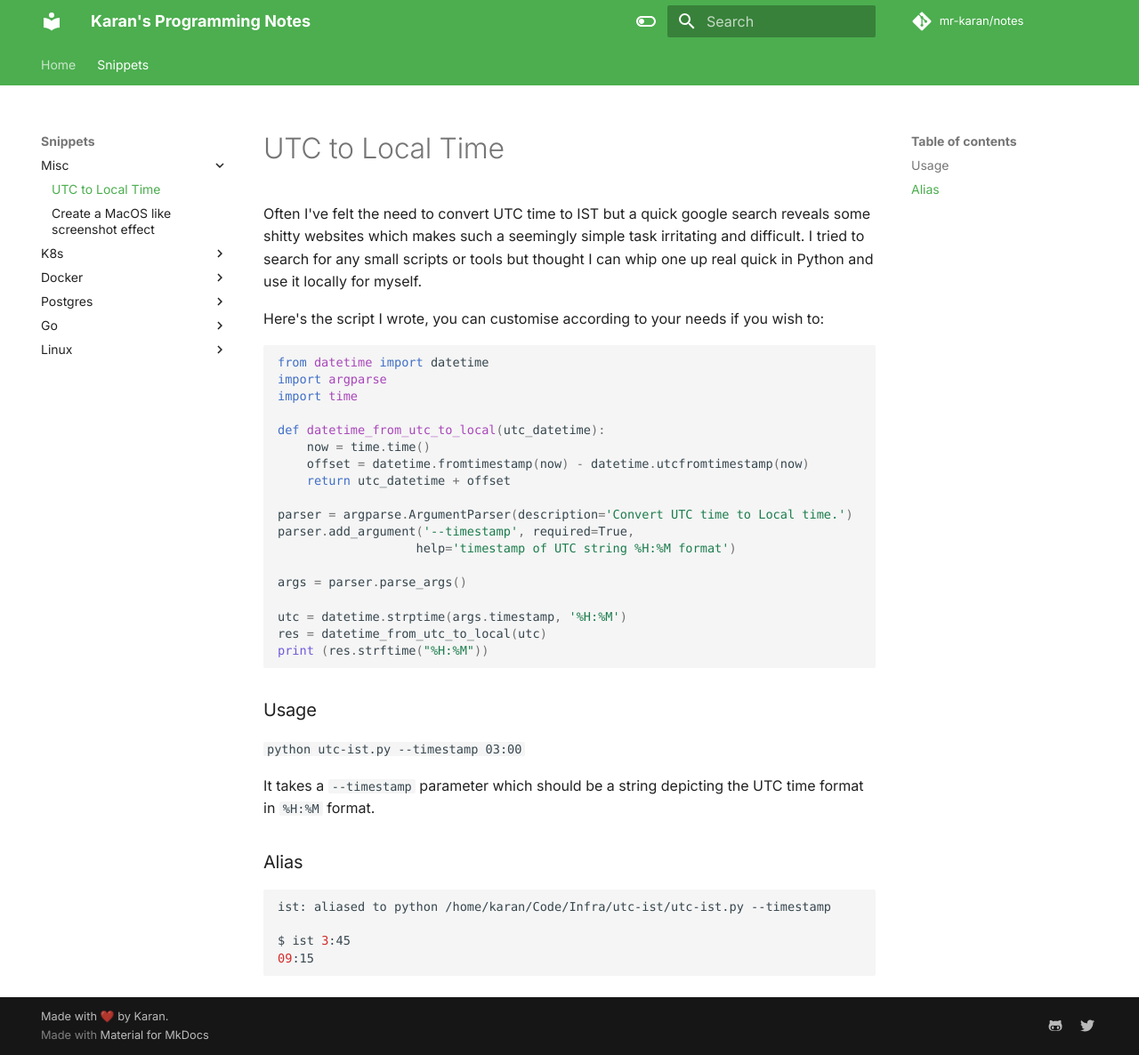
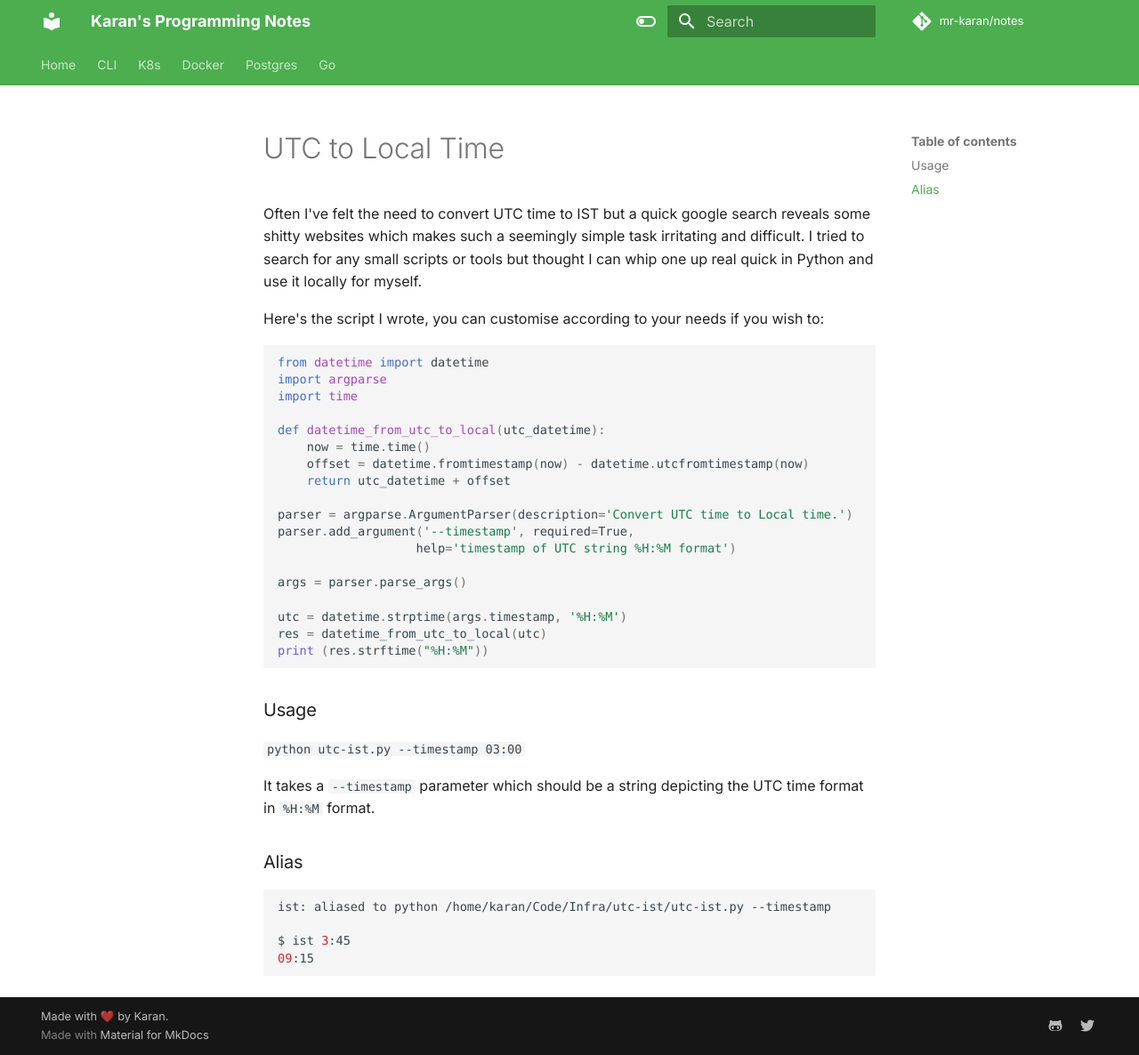
Before and after one commit to mr-karan/notes, an MkDocs documentation site: the page built from docs/cli/utc-local-time.md, in a window 1280 px wide and 1186 px high. Shown: the whole window at 89% size. Built offline with MkDocs 1.6.1 and Material for MkDocs 9.7.7, drawn with Linux system fonts in a browser that asks for light colours; some web fonts are replaced; comment, search, counter and statistics services are not loaded.

Commit message:
chore: Update site nav

```diff
--- a/mkdocs.yml
+++ b/mkdocs.yml
@@ -52,25 +52,21 @@
       link: https://twitter.com/mrkaran_
 nav:
   - Home: index.md
-  - Snippets:
-      - Misc:
-          - snippets/misc/utc-local-time.md
-          - snippets/misc/screenshot-effects.md
-      - K8s:
-          - snippets/k8s/resource-utilisation.md
-          - snippets/k8s/kubectl-cheatsheet.md
-      - Docker:
-          - snippets/docker/use-custom-dns.md
-          - snippets/docker/commands.md
-      - Postgres:
-          - snippets/postgres/wal-log-reset.md
-      - Go:
-          - snippets/go/update-go.md
-      - Linux:
-          - snippets/linux/get-local-ip.md
-          - snippets/linux/pritunl-systemd-resolved-issues.md
-          - snippets/linux/most-used-commands.md
-          - snippets/linux/curl.md
+  - CLI:
+      - cli/get-local-ip.md
+      - cli/pritunl-systemd-resolved-issues.md
+      - cli/most-used-commands.md
+      - cli/curl.md
+  - K8s:
+      - k8s/resource-utilisation.md
+      - k8s/kubectl-cheatsheet.md
+  - Docker:
+      - docker/use-custom-dns.md
+      - docker/commands.md
+  - Postgres:
+      - postgres/wal-log-reset.md
+  - Go:
+      - go/update-go.md
 markdown_extensions:
   - admonition
   - codehilite
```
Also changed, not shown: README.md (+6 -0 lines), docs/cli/curl.md (renamed from docs/snippets/linux/curl.md), docs/cli/get-local-ip.md (renamed from docs/snippets/linux/get-local-ip.md), docs/cli/most-used-commands.md (renamed from docs/snippets/linux/most-used-commands.md), docs/cli/pritunl-systemd-resolved-issues.md (renamed from docs/snippets/linux/pritunl-systemd-resolved-issues.md), docs/cli/screenshot-effects.md (renamed from docs/snippets/misc/screenshot-effects.md), docs/cli/utc-local-time.md (renamed from docs/snippets/misc/utc-local-time.md), docs/docker/commands.md (renamed from docs/snippets/docker/commands.md), docs/docker/use-custom-dns.md (renamed from docs/snippets/docker/use-custom-dns.md), docs/go/update-go.md (renamed from docs/snippets/go/update-go.md), docs/k8s/kubectl-cheatsheet.md (renamed from docs/snippets/k8s/kubectl-cheatsheet.md), docs/k8s/resource-utilisation.md (renamed from docs/snippets/k8s/resource-utilisation.md), docs/postgres/wal-log-reset.md (renamed from docs/snippets/postgres/wal-log-reset.md), 1 other file.
